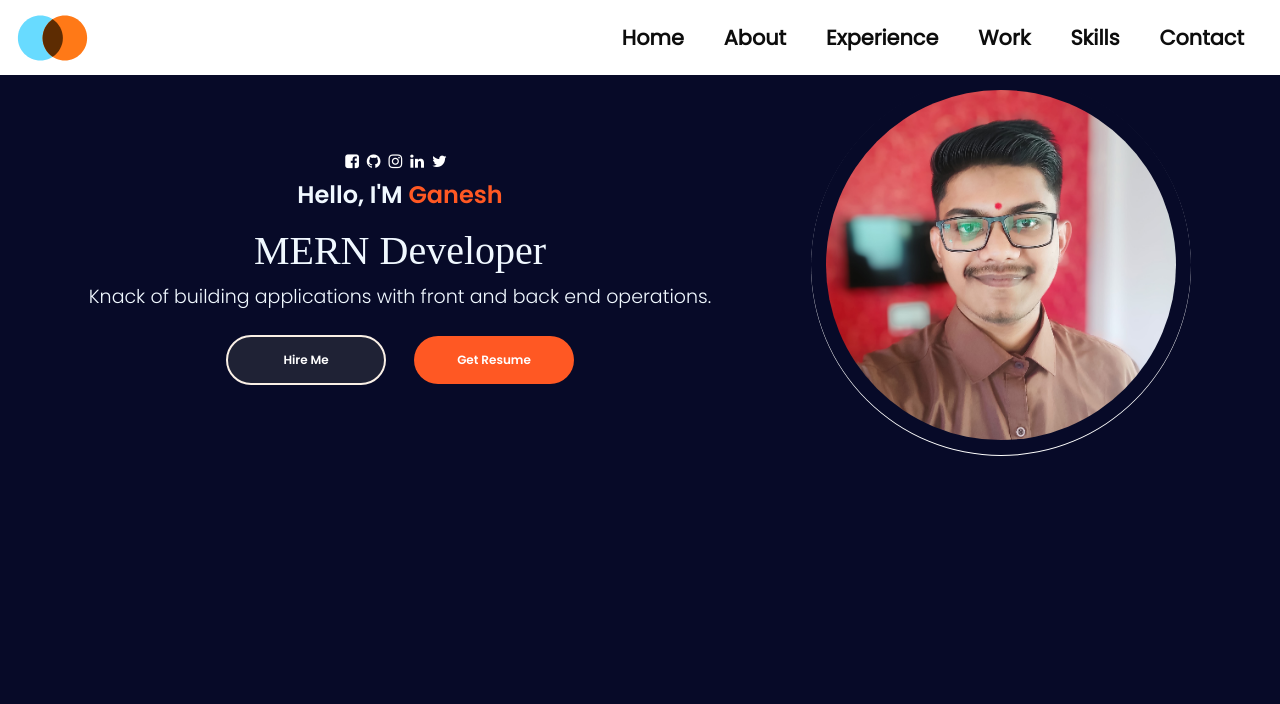
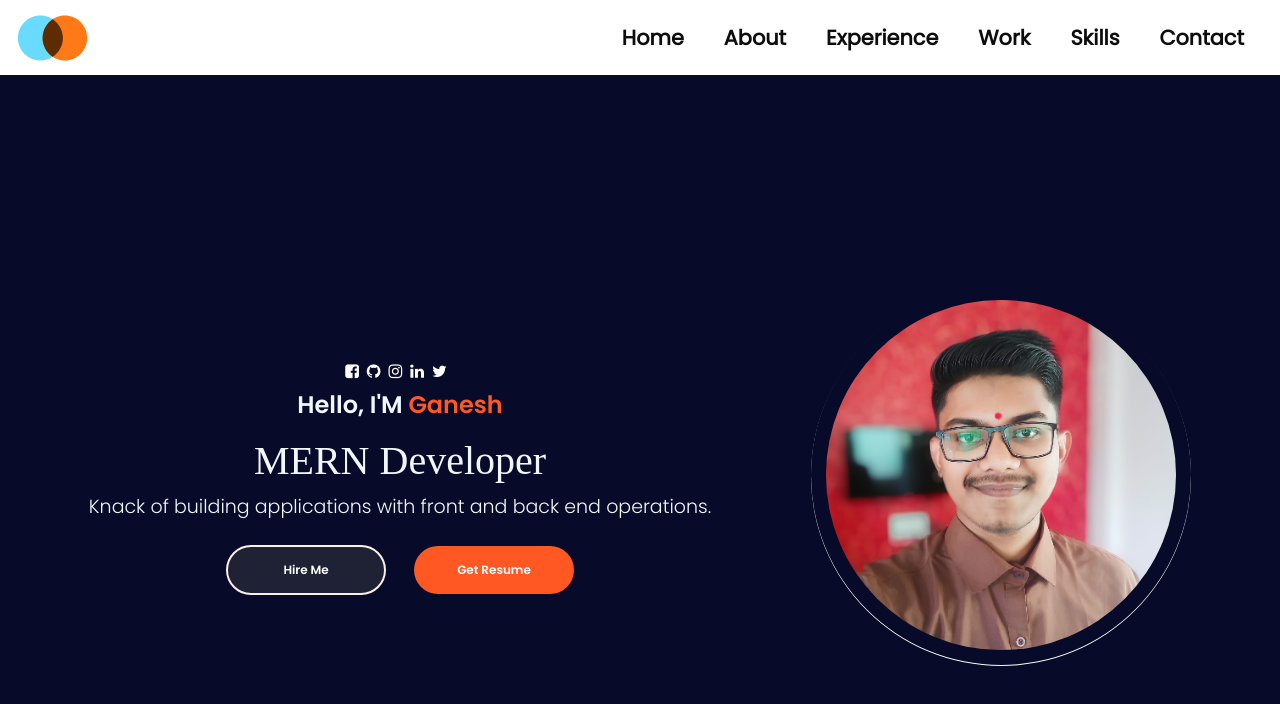
Before and after one commit to ganraj21/Portfolio-Web-Application, a React (Create React App) app: page / in a window 1280 px wide. Shown: the top 704 px of the page. Built offline with nearby package versions, Linux system fonts and the light colour scheme; a web font is replaced by a local one.

Commit message:
div centered

```diff
--- a/src/components/Frontpage.css
+++ b/src/components/Frontpage.css
@@ -249,8 +249,13 @@ body ::-webkit-scrollbar-thumb {
   flex-direction: column;
 }
 .profile-parent {
+  align-content: center;
+  align-items: center;
+  background: #070a28;
   display: flex;
-  align-items: center;
+  height: 100vh;
+  min-height: -moz-fit-content;
+  text-align: center;
   color: aliceblue;
 }
 .profile-details-name {
```
